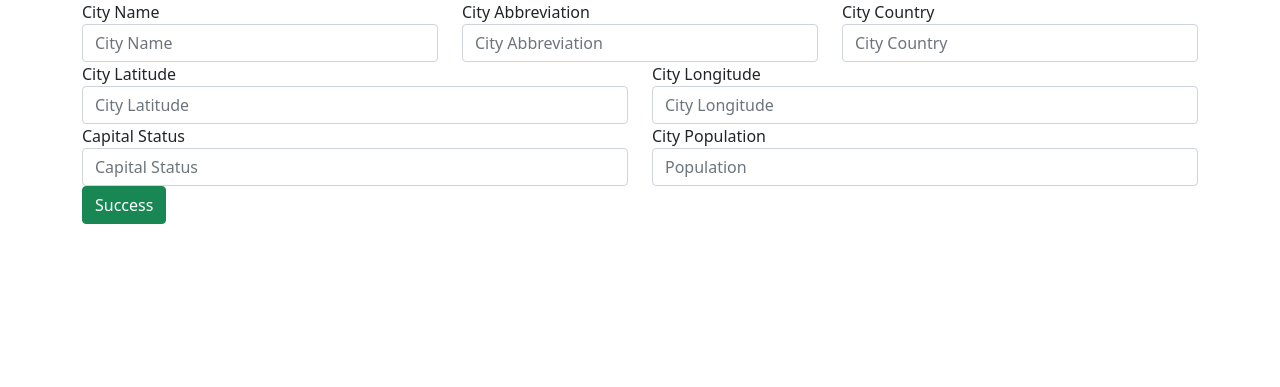
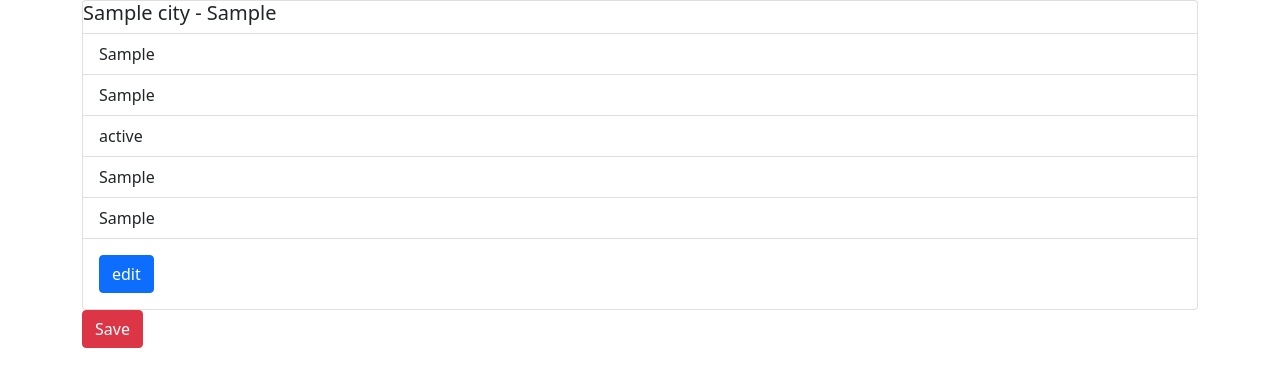
Before and after one commit to lchave/IS601_PythonDockerFlaskMySQLPyCharm03, a Flask app: template app/templates/new.html in a window 1280 px wide. Shown: the part 56-443 px from the top of the page. Run offline with Flask 2, Linux system fonts and the light colour scheme; the template is opened without the code that fills it: most values are stand-ins (such as "Sample title", 1, 10 or a date in 2020).

Commit message:
Task: Updated HTML and Docker

```diff
--- a/app/requirements.txt
+++ b/app/requirements.txt
@@ -1,3 +1,3 @@
-Flask
+flask
 mysql-connector
 simplejson
--- a/app/templates/new.html
+++ b/app/templates/new.html
@@ -1,46 +1,21 @@
 {% extends "layout.html" %}
 {% block content %}
-<form action="/cities/new" method="POST">
-    <div class="row">
-        <div class="col">
-            <label for="fldName">City Name</label>
-            <input id="fldName" type="text" class="form-control" placeholder="City Name" name="fldName">
-        </div>
-        <div class="col">
-            <label for="fldAbbreviation">City Abbreviation</label>
-            <input id="fldAbbreviation" type="text" class="form-control" placeholder="City Abbreviation"
-                   name="fldAbbreviation">
-        </div>
-        <div class="col">
-            <label for="fldCountry">City Country</label>
-            <input id="fldCountry" type="text" class="form-control" placeholder="City Country" name="fldCountry">
-        </div>
+
+<div class="card" class="m-5 p-2">
+    <h5 class="card-title">{{ city.fldName }} - {{ city.fldAbbreviation }}</h5>
+
+    <ul class="list-group list-group-flush">
+        <li class="list-group-item">{{ city.fldLat }}</li>
+        <li class="list-group-item">{{ city.fldLong }}</li>
+        <li class="list-group-item">{{ city.fldCapitalStatus }}</li>
+        <li class="list-group-item">{{ city.fldCountry }}</li>
+        <li class="list-group-item">{{ city.fldPopulation }}</li>
+    </ul>
+    <div class="card-body">
+        <a href="/edit/{{city.id}}" class="card-link btn btn-primary">edit</a>
     </div>
+</div>
+<form action="/delete/{{city.id}}" method="post"><button type="submit" class="btn btn-danger">Save</button></form>
 
-    <div class="row">
-        <div class="col">
-            <label for="fldLat">City Latitude</label>
-            <input id="fldLat" type="text" class="form-control" placeholder="City Latitude" name="fldLat">
-        </div>
-        <div class="col">
-            <label for="fldlong">City Longitude</label>
-            <input id="fldlong" type="text" class="form-control" placeholder="City Longitude" name="fldLong">
-        </div>
-    </div>
-    <div class="row">
-        <div class="col">
-            <label for="fldCapitalStatus">Capital Status</label>
-
-            <input id="fldCapitalStatus" type="text" class="form-control" placeholder="Capital Status "
-                   name="fldCapitalStatus">
-        </div>
-        <div class="col">
-            <label for="fldPopulation">City Population</label>
-            <input id="fldPopulation" type="text" class="form-control" placeholder="Population" name="fldPopulation">
-        </div>
-    </div>
-    <button type="submit" class="btn btn-success">Success</button>
-
-</form>
 
 {% endblock %}
```
Also changed, not shown: app/templates/edit.html (line endings or trailing spaces), 1 other file.
